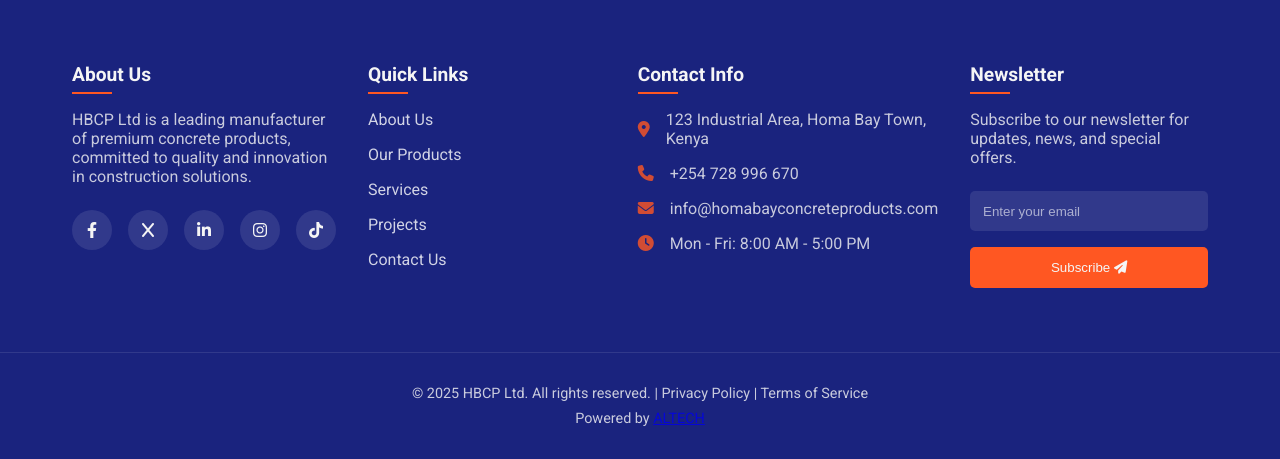
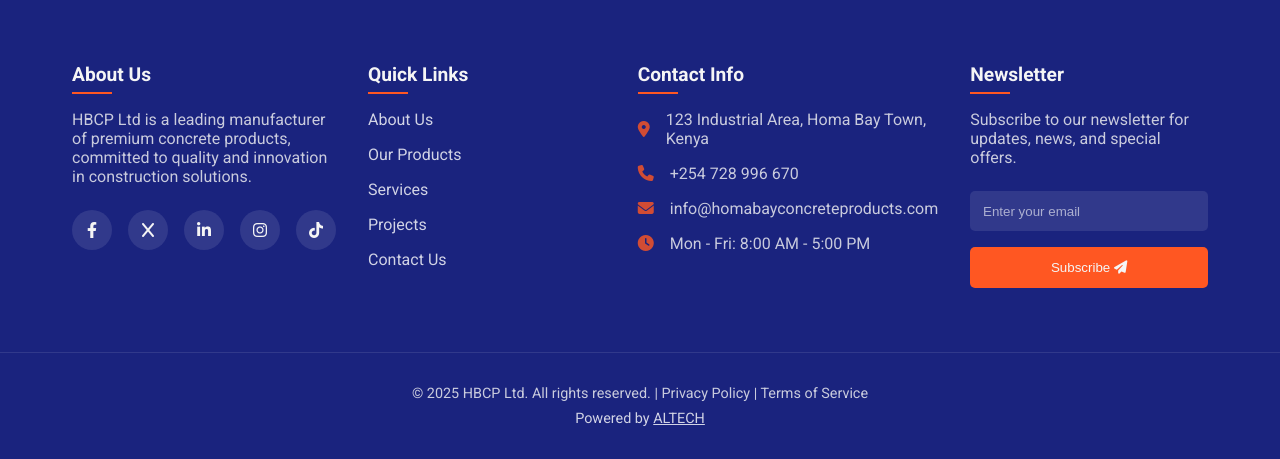
Before and after one commit to OchiengBrandon/system-victoria-hbcp, a Django app: page /about/ in a window 1280 px wide. Shown: the part 1097-1556 px from the top of the page. Run offline with Django 5.2, Linux system fonts and the light colour scheme.

Commit message:
Update footer.html

```diff
--- a/apps/website/templates/includes/footer.html
+++ b/apps/website/templates/includes/footer.html
@@ -64,7 +64,7 @@
     <div class="footer-bottom">
         <div class="container">
             <p>&copy; 2025 HBCP Ltd. All rights reserved. | Privacy Policy | Terms of Service</p>
-            <p>Powered by <a href="https://altechcompany.netlify.app/">ALTECH</a></p>
+            <p style="color: white;">Powered by <a href="https://altechcompany.netlify.app/" style="color: white;">ALTECH</a></p>
         </div>
     </div>
 </footer>
```
